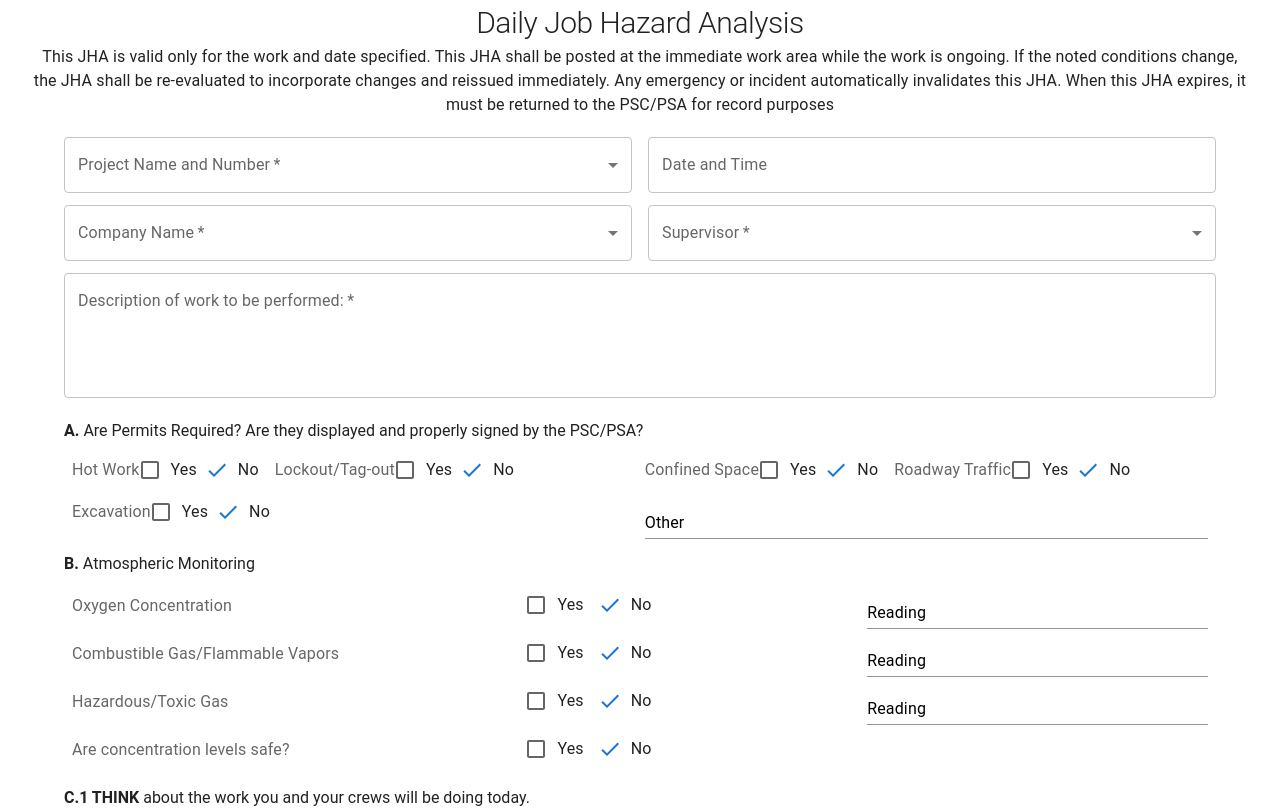
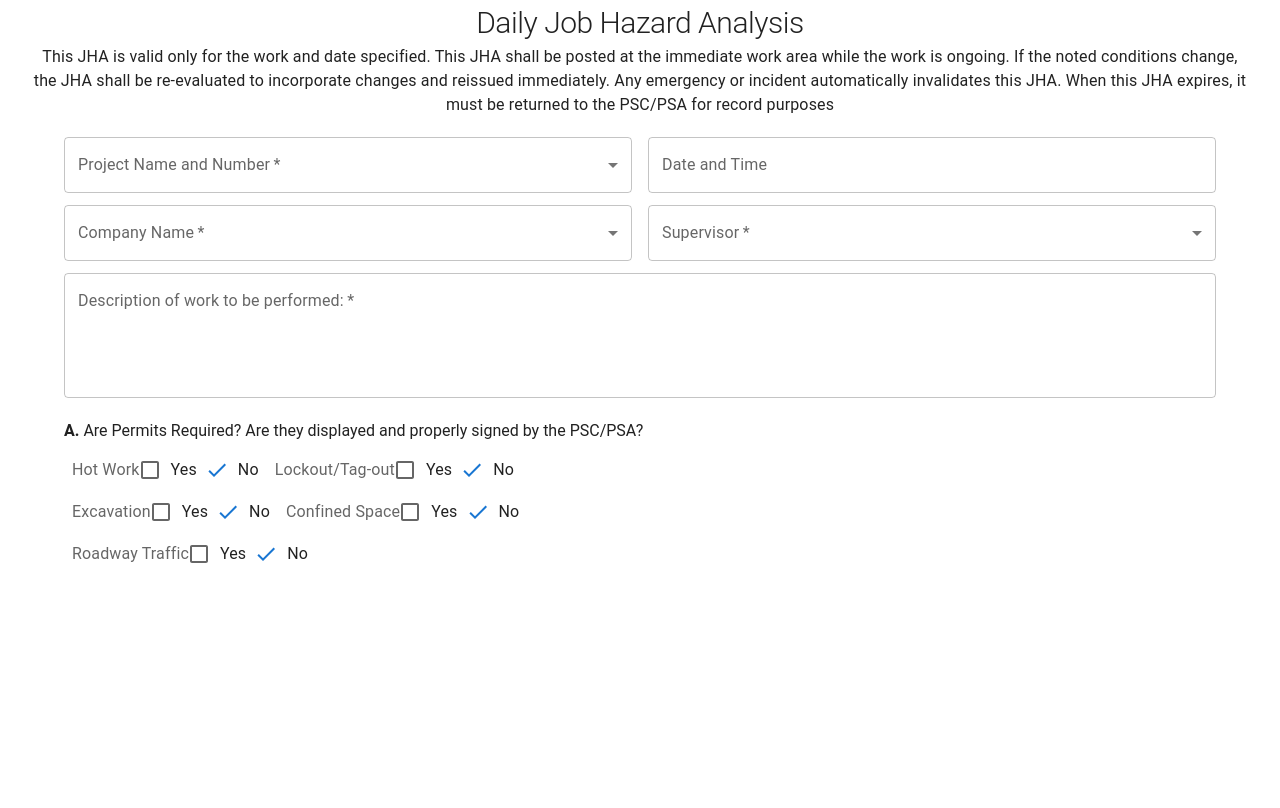
Before and after one commit to Trevor5008/jha-form-prototype, a Next.js app: page / in a window 1280 px wide. Shown: the top 808 px of the page. Built offline with nearby package versions, Linux system fonts and the light colour scheme.

Commit message:
Refactored section A to use OptionInput component

```diff
--- /dev/null
+++ b/app/components/OptionInput.jsx
@@ -0,0 +1,79 @@
+import { useState } from "react"
+import {
+   FormControl,
+   FormControlLabel,
+   FormLabel,
+   RadioGroup,
+   Radio
+} from "@mui/material"
+import CheckIcon from "@mui/icons-material/Check"
+import CheckBoxOutlineBlankOutlinedIcon from "@mui/icons-material/CheckBoxOutlineBlankOutlined"
+
+export default function OptionInput({ option }) {
+   const [value, setValue] = useState(false)
+
+   const handleChange = (evt) =>
+      setValue(evt.target.value)
+
+   return (
+      <FormControl
+         className="mb-2 flex flex-nowrap items-center justify-between"
+         sx={{ flexDirection: "row" }}
+      >
+         <FormLabel
+            id={`${option} radio group`}
+            className="text-black"
+         >
+            {option}
+         </FormLabel>
+         <RadioGroup
+            aria-labelledby={`${option} radio group`}
+            name={`${option} radio group`}
+            value={value}
+            onChange={handleChange}
+            sx={{
+               display: "inline-block"
+            }}
+         >
+            <FormControlLabel
+               value={true}
+               control={
+                  <Radio
+                     checkedIcon={<CheckIcon />}
+                     icon={
+                        <CheckBoxOutlineBlankOutlinedIcon />
+                     }
+                  />
+               }
+               label="Yes"
+               sx={{
+                  visibility:
+                     option === "Other" &&
+                     "hidden",
+                  marginRight: {
+                     xs: "14px",
+                     sm: "10px"
+                  }
+               }}
+            />
+            <FormControlLabel
+               value={false}
+               control={
+                  <Radio
+                     checkedIcon={<CheckIcon />}
+                     icon={
+                        <CheckBoxOutlineBlankOutlinedIcon />
+                     }
+                  />
+               }
+               label="No"
+               sx={{
+                  visibility:
+                     option === "Other" &&
+                     "hidden"
+               }}
+            />
+         </RadioGroup>
+      </FormControl>
+   )
+}
--- a/app/components/SectionAOptions.jsx
+++ b/app/components/SectionAOptions.jsx
@@ -1,79 +1,53 @@
-import { useState } from "react"
 import {
-   FormControl,
-   FormControlLabel,
-   FormLabel
+   Container,
+   Typography,
+   Box
 } from "@mui/material"
-import RadioGroup from "@mui/material/RadioGroup"
-import Radio from "@mui/material/Radio"
-import CheckIcon from "@mui/icons-material/Check"
-import CheckBoxOutlineBlankOutlinedIcon from "@mui/icons-material/CheckBoxOutlineBlankOutlined"
+import OptionInput from "./OptionInput"
+import { sectionAOpts } from "@/lib/options"
 
-export default function CheckOptions({ option }) {
-   const [value, setValue] = useState(false)
-
-   const handleChange = (evt) =>
-      setValue(evt.target.value)
-
+export default function CheckOptions() {
    return (
-      <FormControl
-         className="mb-2 flex flex-nowrap items-center justify-between"
-         sx={{ flexDirection: "row" }}
-      >
-         <FormLabel
-            id={`${option} radio group`}
-            className="text-black"
+      <Container className="mt-6 px-0">
+         <Typography
+            variant="h3"
+            marginBottom={1}
          >
-            {option}
-         </FormLabel>
-         <RadioGroup
-            aria-labelledby={`${option} radio group`}
-            name={`${option} radio group`}
-            value={value}
-            onChange={handleChange}
+            <span className="font-bold">A.</span>{" "}
+            Are Permits Required? Are they
+            displayed and properly signed by the
+            PSC/PSA?
+         </Typography>
+         <Box
             sx={{
-               display: "inline-block"
+               display: "flex",
+               flexDirection: {
+                  xs: "column",
+                  tablet: "row"
+               }
             }}
+            paddingX={1}
          >
-            <FormControlLabel
-               value={true}
-               control={
-                  <Radio
-                     checkedIcon={<CheckIcon />}
-                     icon={
-                        <CheckBoxOutlineBlankOutlinedIcon />
-                     }
-                  />
-               }
-               label="Yes"
+            <Box
                sx={{
-                  visibility:
-                     option === "Other" &&
-                     "hidden",
-                  marginRight: {
-                     xs: "14px",
-                     sm: "10px"
+                  width: {
+                     tablet: "48%"
+                  },
+                  marginLeft: {
+                     tablet: 0
                   }
                }}
-            />
-            <FormControlLabel
-               value={false}
-               control={
-                  <Radio
-                     checkedIcon={<CheckIcon />}
-                     icon={
-                        <CheckBoxOutlineBlankOutlinedIcon />
-                     }
-                  />
-               }
-               label="No"
-               sx={{
-                  visibility:
-                     option === "Other" &&
-                     "hidden"
-               }}
-            />
-         </RadioGroup>
-      </FormControl>
+            >
+               {sectionAOpts.map((opt, idx) => {
+                  return (
+                     <OptionInput
+                        key={idx}
+                        option={opt}
+                     />
+                  )
+               })}
+            </Box>
+         </Box>
+      </Container>
    )
 }
--- a/app/page.jsx
+++ b/app/page.jsx
@@ -10,7 +10,6 @@ import { FormControl } from "@mui/material"
 import DateTimeInput from "./components/DateTimeInput"
 import SelectInput from "./components/SelectInput"
 import {
-   sectionAOpts,
    sectionBOpts,
    projectData,
    companyNames,
@@ -166,7 +165,8 @@ export default function Home() {
             </FormControl>
          </Container>
          {/* Section A */}
-         <Container className="mt-6 px-0">
+         <SectionAOptions />
+         {/* <Container className="mt-6 px-0">
             <Typography
                variant="h3"
                marginBottom={1}
@@ -245,9 +245,9 @@ export default function Home() {
                   </Box>
                </Box>
             </Box>
-         </Container>
+         </Container> */}
          {/* Section B */}
-         <Container className="mt-4 px-0">
+         {/* <Container className="mt-4 px-0">
             <Typography
                variant="h3"
                marginBottom={1}
@@ -273,9 +273,9 @@ export default function Home() {
                   }
                )}
             </Box>
-         </Container>
+         </Container> */}
          {/* Section C */}
-         <Container className="mt-4 px-0">
+         {/* <Container className="mt-4 px-0">
             <Typography
                variant="h3"
                marginBottom={1}
@@ -323,7 +323,7 @@ export default function Home() {
                   }
                )}
             </Box>
-         </Container>
+         </Container> */}
       </main>
    )
 }
```
